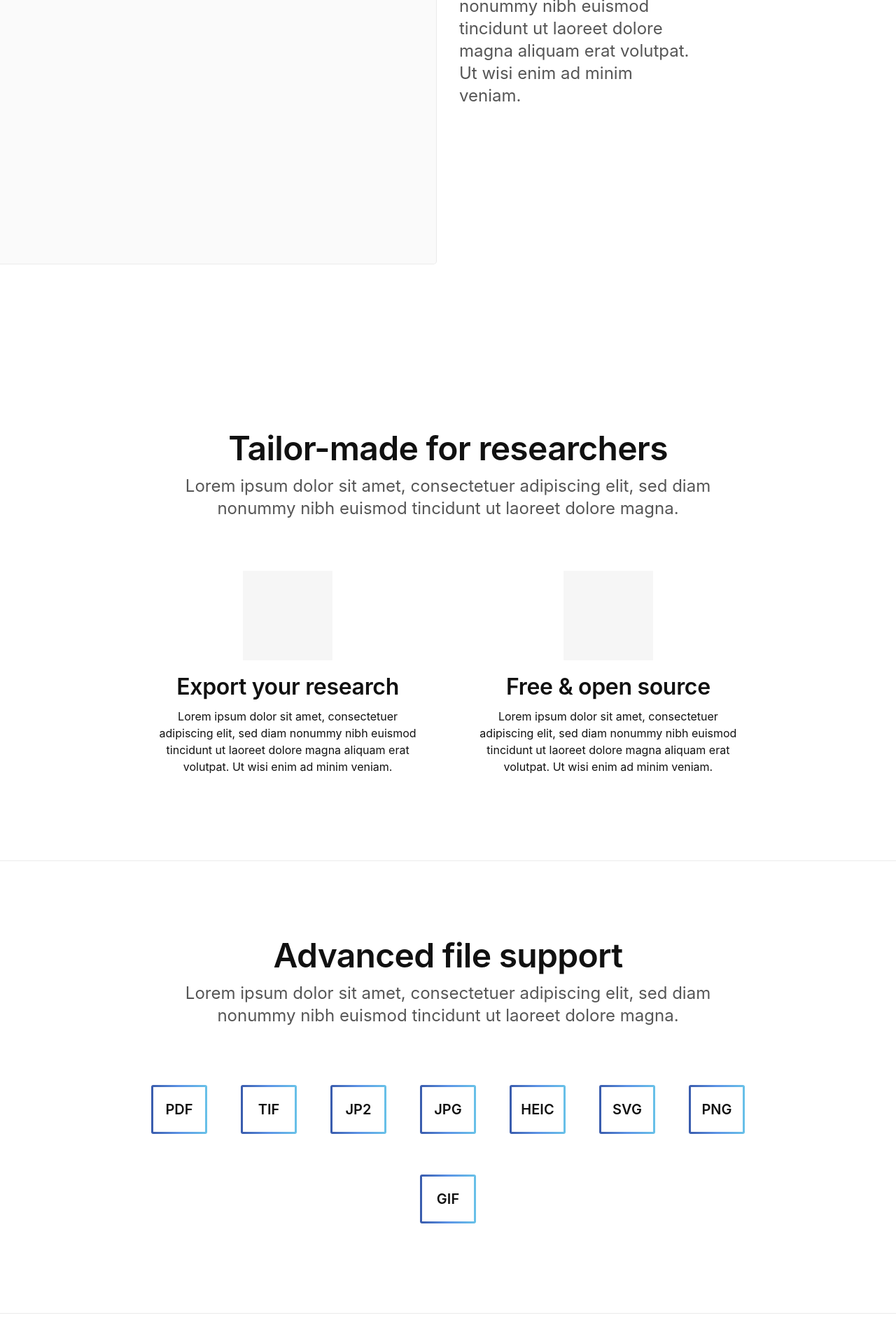
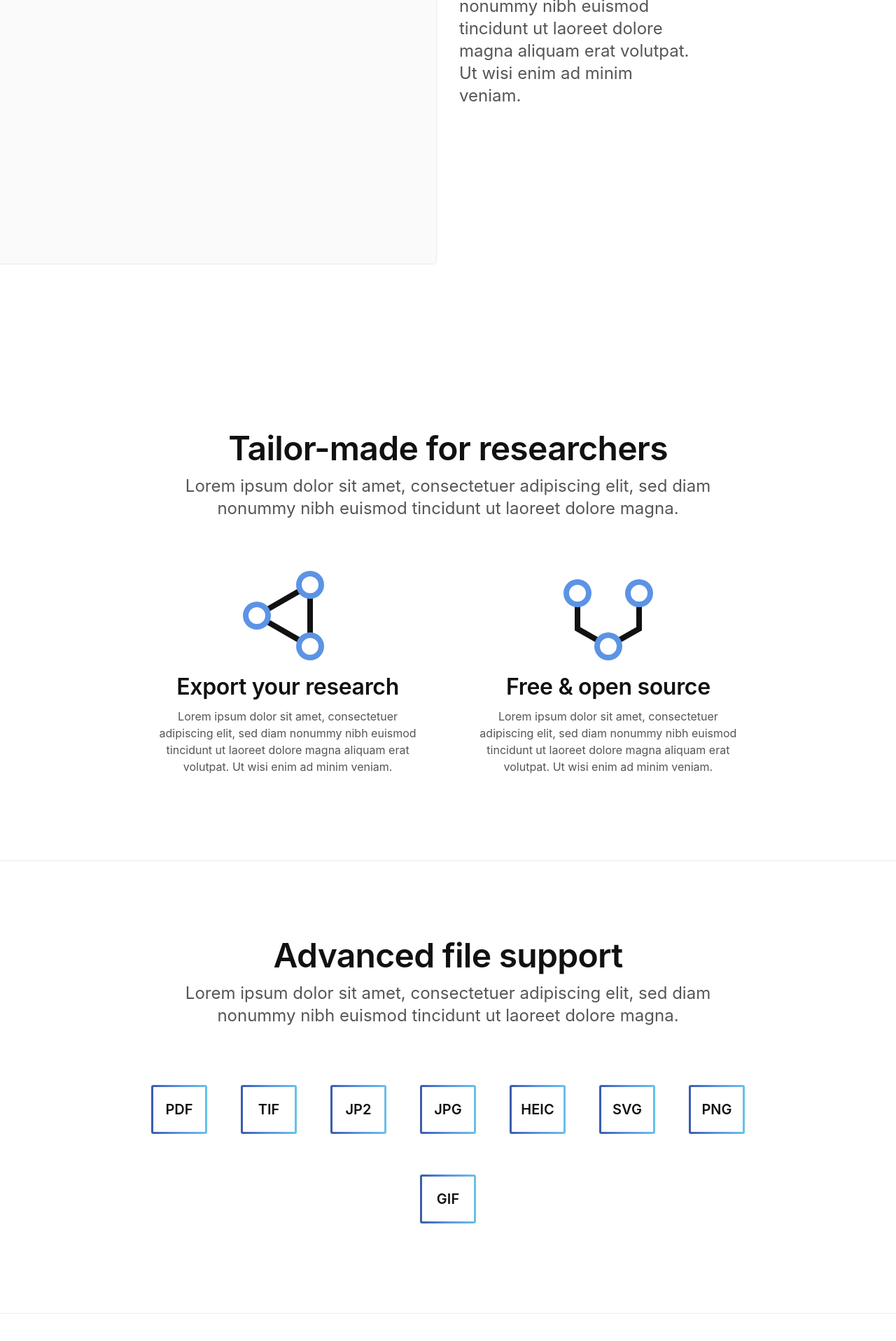
Before and after one commit to tropy/tropy.github.io, a Jekyll site: the page built from index.html, in a window 1280 px wide. Shown: the part 3834-5751 px from the top of the page at 70% size. Built offline with Jekyll 4.4.1, drawn with Linux system fonts in a browser that asks for light colours.

Commit message:
Style features section.

```diff
--- a/assets/stylesheets/_features.scss
+++ b/assets/stylesheets/_features.scss
@@ -31,7 +31,7 @@
 
   img {
     display: block;
-    margin: auto;
+    margin: 0 auto ($space-xl - 10px);
 
     @media (min-width: $sm) {
       margin-bottom: $space-xl - 12px;
@@ -40,22 +40,16 @@
 
   h3 {
     text-align: center;
-    margin: 0;
+    margin: 0 0 10px;
 
     @media (min-width: $sm) {
       margin-bottom: 12px;
     }
   }
 
-  p {
-    margin: 0;
+  .lead {
+    margin-bottom: ($section-padding-y-phone * 5 / 8) - 6px;
 
-    @media (min-width: $sm) {
-      text-align: center;
-    }
-  }
-
-  .lead {
     @include tween(
       100%,
       columns(12, $container-fluid-max-width),
@@ -72,4 +66,23 @@
       margin-bottom: ($section-padding-y * 5 / 8) - 7px;
     }
   }
+
+  .feature {
+    p {
+      color: $gray-dark;
+      margin: 0;
+
+      @media (min-width: $sm) {
+        text-align: center;
+      }
+    }
+
+    &:first-child {
+      margin-bottom: ($section-padding-y-phone * 5 / 8) - 6px;
+
+      @media (min-width: $sm) {
+        margin-bottom: 0;
+      }
+    }
+  }
 }
--- a/index.html
+++ b/index.html
@@ -76,12 +76,12 @@
       </div>
     </div>
     <div class="row">
-      <div class="col-sm-6 col-md-5 start-md-2">
+      <div class="col-sm-6 col-md-5 start-md-2 feature export">
         <img src="/assets/images/rdf-icon.svg" alt="RDF icon">
         <h3>Export your research</h3>
         <p>Lorem ipsum dolor sit amet, consectetuer adipiscing elit, sed diam nonummy nibh euismod tincidunt ut laoreet dolore magna aliquam erat volutpat. Ut wisi enim ad minim veniam.</p>
       </div>
-      <div class="col-sm-6 col-md-5">
+      <div class="col-sm-6 col-md-5 feature open-source">
         <img src="/assets/images/git-icon.svg" alt="Git icon">
         <h3>Free & open source</h3>
         <p>Lorem ipsum dolor sit amet, consectetuer adipiscing elit, sed diam nonummy nibh euismod tincidunt ut laoreet dolore magna aliquam erat volutpat. Ut wisi enim ad minim veniam.</p>
```
Also changed, not shown: assets/images/git-icon.svg, assets/images/rdf-icon.svg.
